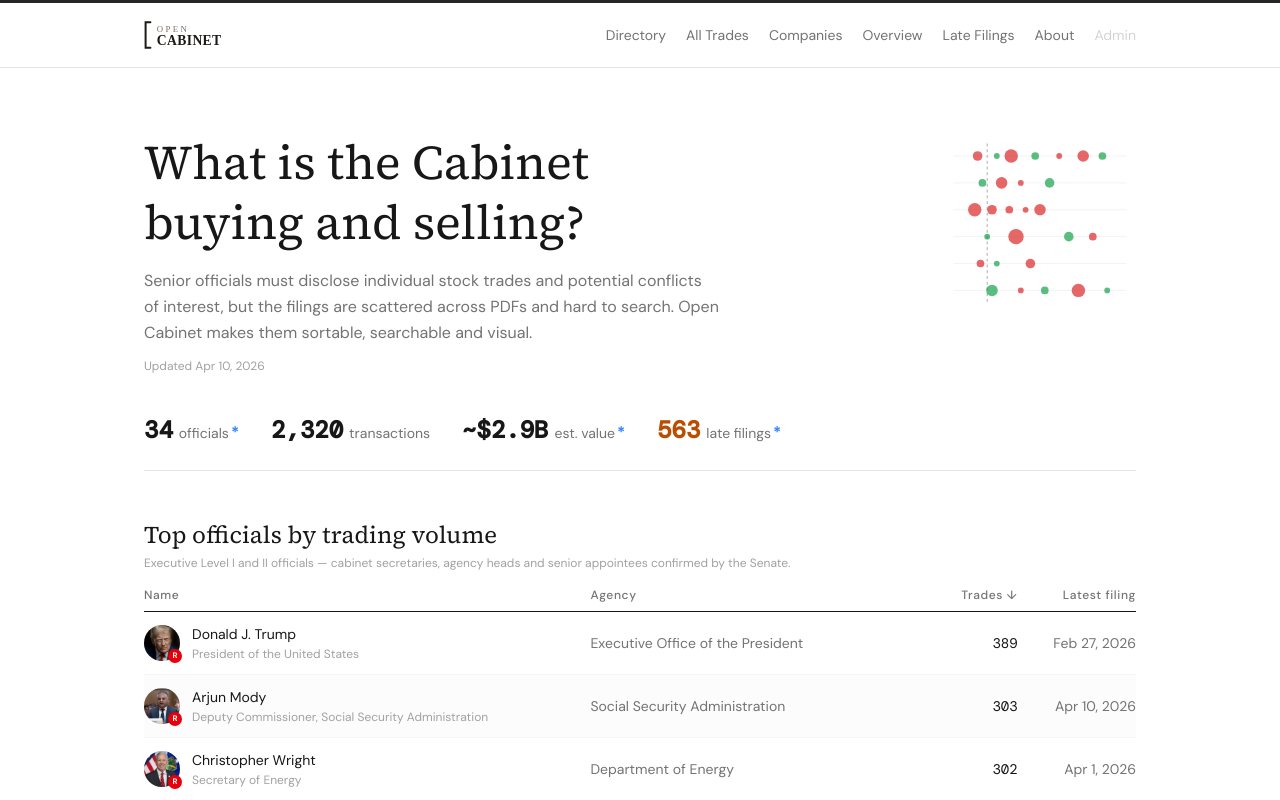
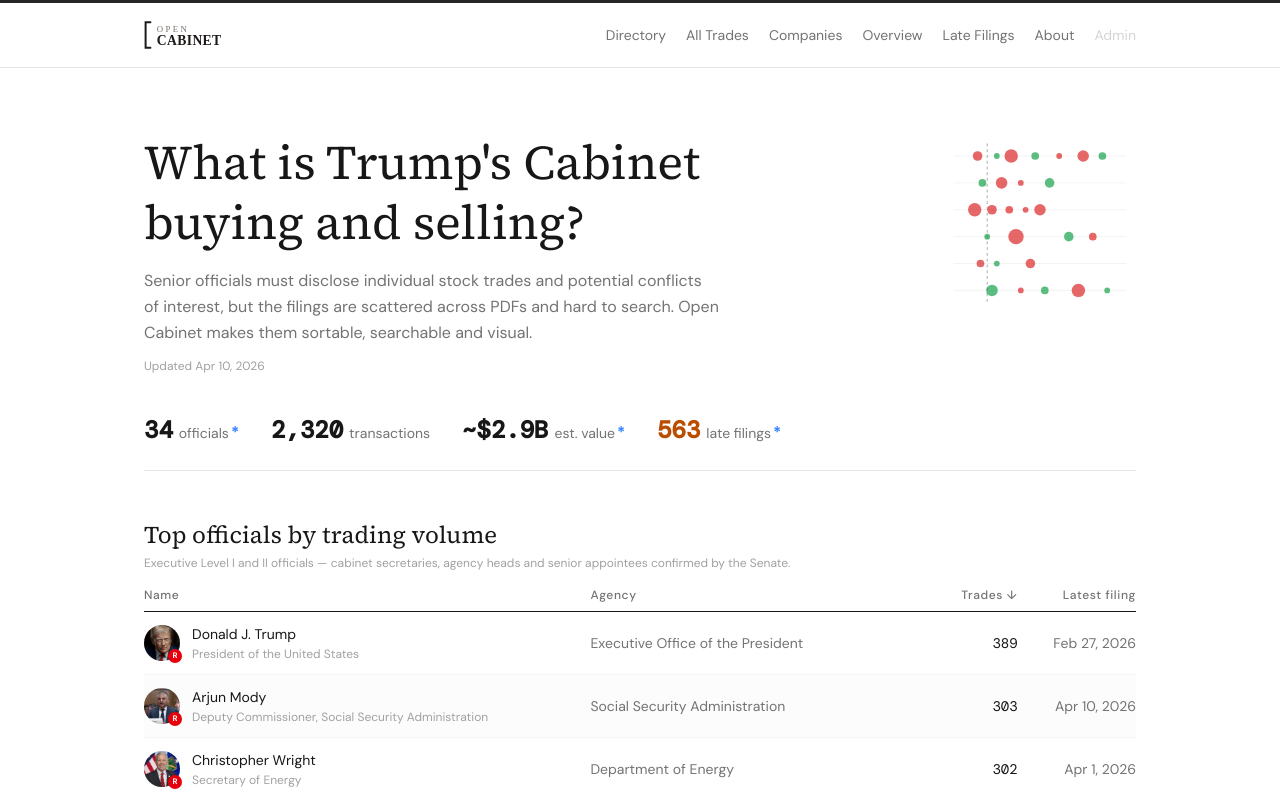
Before and after one commit to tbrown034/open-cabinet, a Next.js app: page / in a window 1280 px wide. Shown: the top 800 px of the page. Built offline with nearby package versions, Linux system fonts and the light colour scheme.

Commit message:
"Trump's Cabinet" — specific, factual, immediately tells the visitor what era

```diff
--- a/app/page.tsx
+++ b/app/page.tsx
@@ -40,7 +40,7 @@
         <div className="flex flex-col md:flex-row md:items-start md:justify-between gap-8">
           <header className="flex-1">
             <h1 className="font-[family-name:var(--font-source-serif)] text-4xl md:text-5xl text-neutral-900 mb-4 leading-tight">
-              What is the Cabinet
+              What is Trump{"'"}s Cabinet
               <br />
               buying and selling?
             </h1>
```
